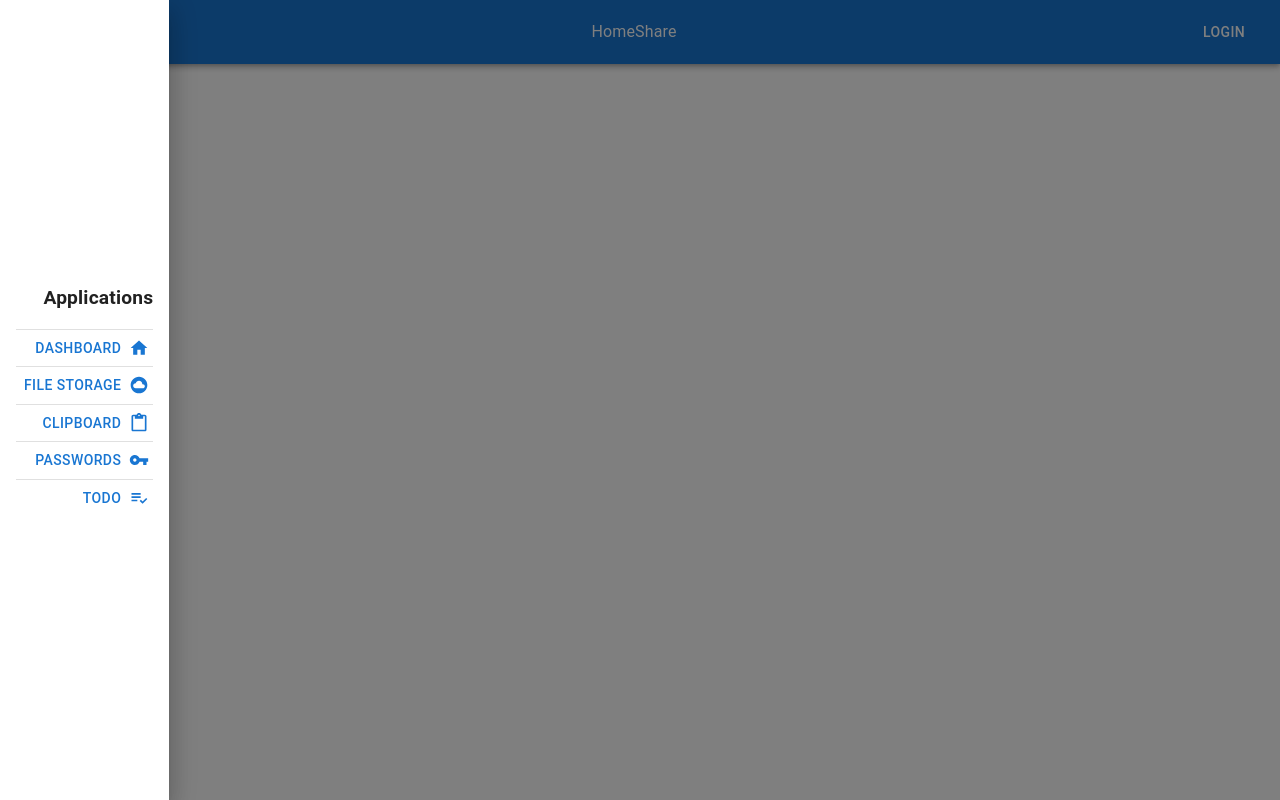
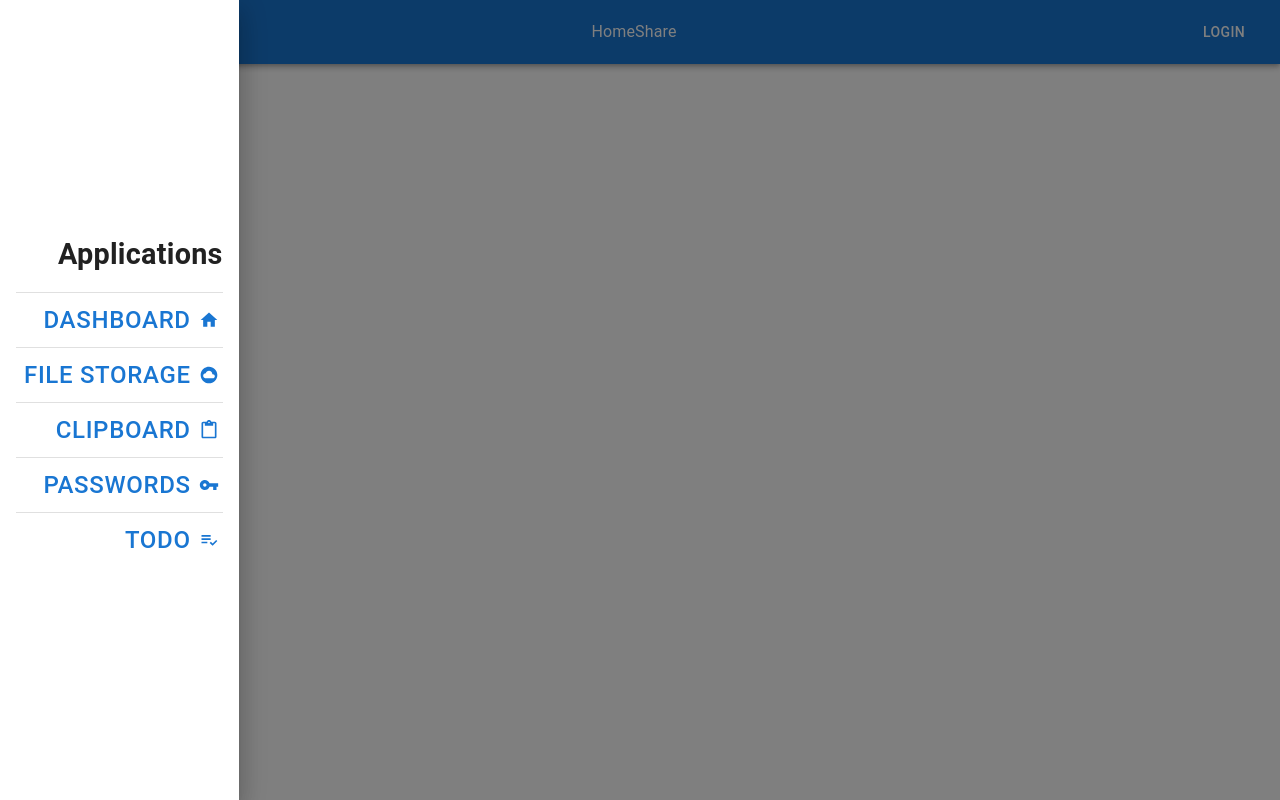
Before and after one commit to daryl-sen/homeshare-api, a React (Create React App) app in the folder frontend/: page / in a window 1280 px wide. Both pictures are taken after a click on the button "menu". Built offline with nearby package versions, Linux system fonts and the light colour scheme.

Commit message:
change menu font sizes

```diff
--- a/frontend/src/modules/layout/modules/MainAppBar/submodules/MainDrawer/MainDrawer.tsx
+++ b/frontend/src/modules/layout/modules/MainAppBar/submodules/MainDrawer/MainDrawer.tsx
@@ -29,7 +29,7 @@ export default function MainDrawer({ isOpen, setIsOpen }: MainDrawerProps) {
             textAlign: "right",
             mb: 2,
             fontWeight: "bold",
-            fontSize: "1.2em",
+            fontSize: "1.8em",
           }}
         >
           Applications
--- a/frontend/src/modules/layout/modules/MainAppBar/submodules/MainDrawer/submodules/NavigationButton.tsx
+++ b/frontend/src/modules/layout/modules/MainAppBar/submodules/MainDrawer/submodules/NavigationButton.tsx
@@ -11,7 +11,10 @@ export default function NavigationButton({
   icon,
 }: NavigationButtonProps) {
   return (
-    <Button endIcon={icon} sx={{ justifyContent: "flex-end" }}>
+    <Button
+      endIcon={icon}
+      sx={{ justifyContent: "flex-end", fontSize: "1.5em" }}
+    >
       {children}
     </Button>
   );
```
